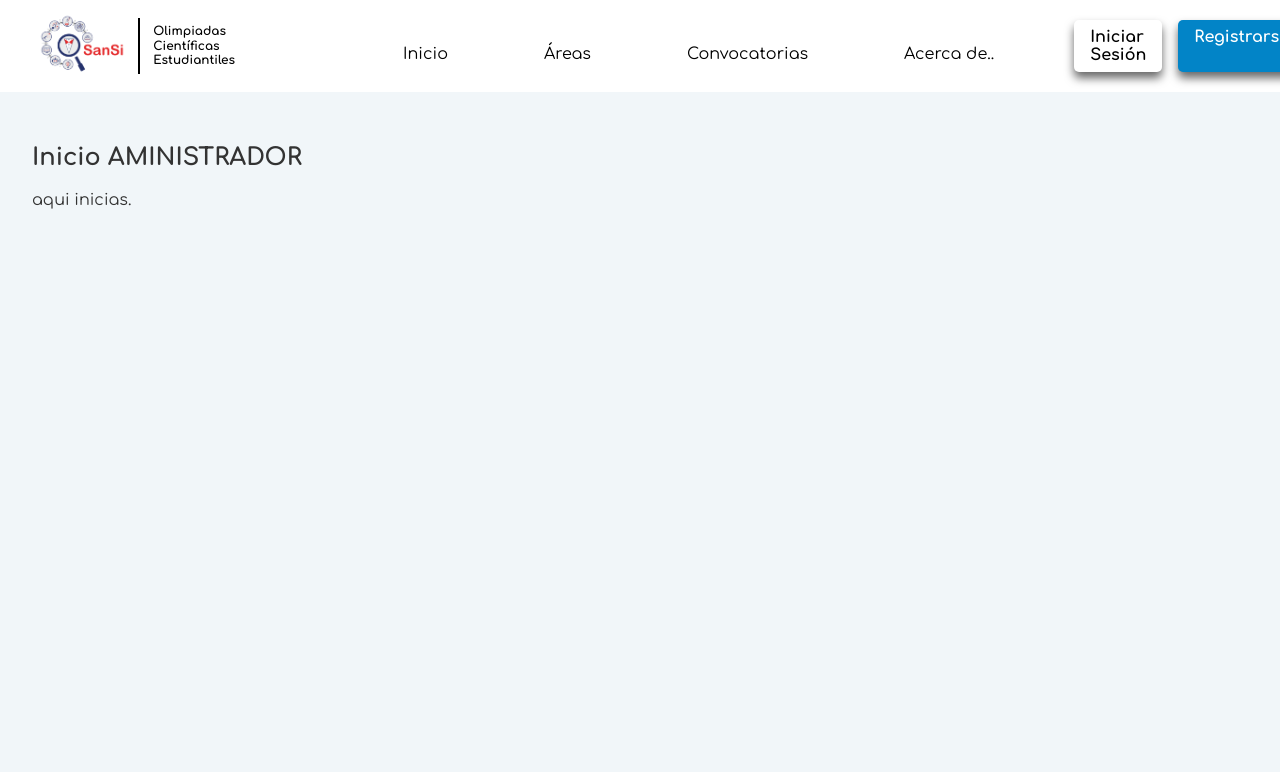
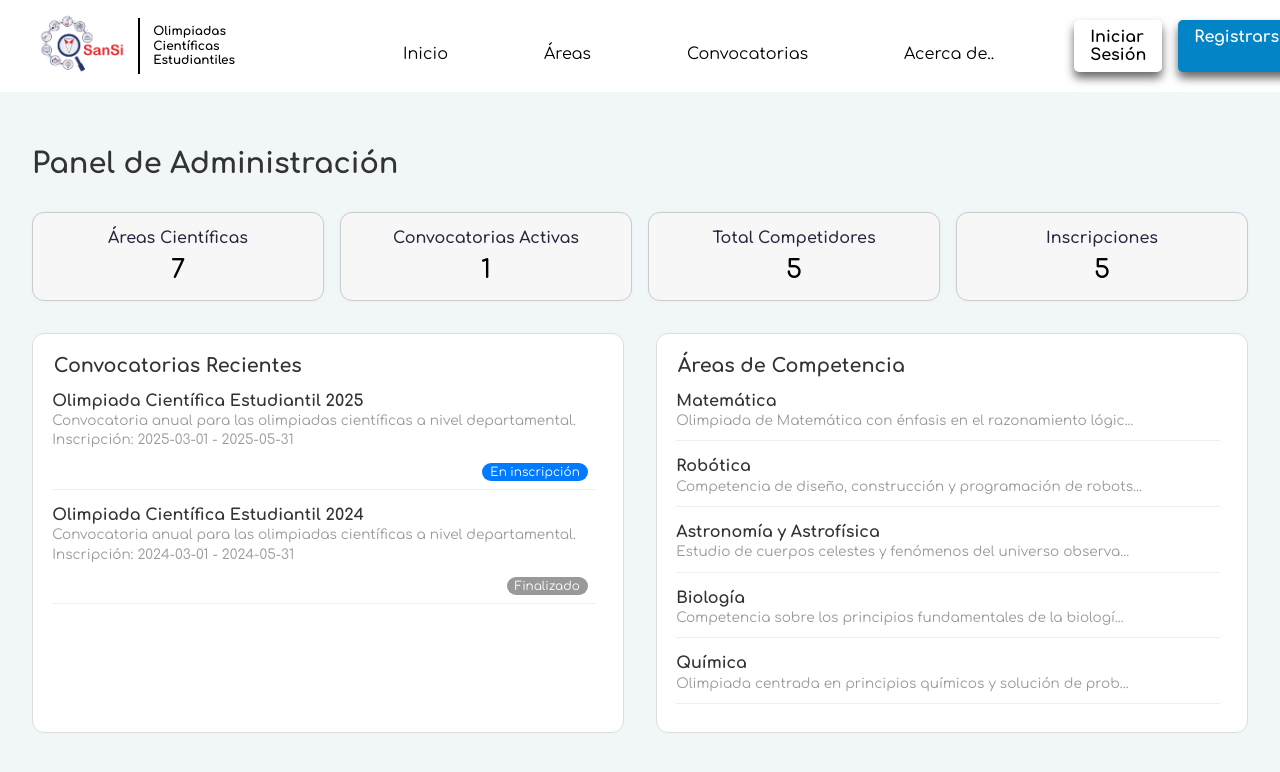
Before and after one commit to MauryQV/o-sansi-olympiad-registry, a React (Vite) app in the folder frontend/: page /inicio-admin in a window 1280 px wide. Shown: the top 772 px of the page. Built offline with nearby package versions, Linux system fonts and the light colour scheme; what @react-pdf/renderer would draw is missing.

Commit message:
Se creo Inicio del administrador tanto .jsx y css

```diff
--- a/frontend/src/components/InicioAdmin.jsx
+++ b/frontend/src/components/InicioAdmin.jsx
@@ -1,15 +1,97 @@
-import React from "react";
-import { useParams } from "react-router-dom";
 
-const Registro = () => {
-  const { rol } = useParams();
+import React, { useEffect, useState } from 'react';
+import '../styles/InicioAdmin.css';
+
+const InicioAdmin = () => {
+  const [estadisticas, setEstadisticas] = useState({
+    areas: 0,
+    convocatorias: 0,
+    competidores: 0,
+    inscripciones: 0,
+  });
+  const [convocatoriasRecientes, setConvocatoriasRecientes] = useState([]);
+  const [areas, setAreas] = useState([]);
+
+  useEffect(() => {
+    // simu
+    setTimeout(() => {
+      setEstadisticas({
+        areas: 7,
+        convocatorias: 1,
+        competidores: 5,
+        inscripciones: 5,
+      });
+
+      setConvocatoriasRecientes([
+        {
+          nombre: 'Olimpiada Científica Estudiantil 2025',
+          descripcion: 'Convocatoria anual para las olimpiadas científicas a nivel departamental.',
+          fecha_inicio: '2025-03-01',
+          fecha_fin: '2025-05-31',
+          estado: 'En inscripción'
+        },
+        {
+          nombre: 'Olimpiada Científica Estudiantil 2024',
+          descripcion: 'Convocatoria anual para las olimpiadas científicas a nivel departamental.',
+          fecha_inicio: '2024-03-01',
+          fecha_fin: '2024-05-31',
+          estado: 'Finalizado'
+        }
+      ]);
+
+      setAreas([
+        { nombre: 'Matemática', descripcion: 'Olimpiada de Matemática con énfasis en el razonamiento lógico y numérico.' },
+        { nombre: 'Robótica', descripcion: 'Competencia de diseño, construcción y programación de robots.' },
+        { nombre: 'Astronomía y Astrofísica', descripcion: 'Estudio de cuerpos celestes y fenómenos del universo observable.' },
+        { nombre: 'Biología', descripcion: 'Competencia sobre los principios fundamentales de la biología celular y molecular.' },
+        { nombre: 'Química', descripcion: 'Olimpiada centrada en principios químicos y solución de problemas experimentales.' },
+        { nombre: 'Física', descripcion: 'Competencia sobre los principios físicos, leyes del movimiento y termodinámica.' },
+        { nombre: 'Informática', descripcion: 'Desafíos de programación, algoritmos y estructuras de datos.' }
+      ]);
+    }, 500);
+  }, []);
 
   return (
-    <div style={{ padding: '2rem' }}>
-      <h2>Inicio AMINISTRADOR{rol}</h2>
-      <p>aqui inicias.</p>
+    <div className="admin-panel">
+      <h2>Panel de Administración</h2>
+      <div className="admin-resumen">
+        <div className="admin-box">Áreas Científicas<br/><span>{estadisticas.areas}</span></div>
+        <div className="admin-box">Convocatorias Activas<br/><span>{estadisticas.convocatorias}</span></div>
+        <div className="admin-box">Total Competidores<br/><span>{estadisticas.competidores}</span></div>
+        <div className="admin-box">Inscripciones<br/><span>{estadisticas.inscripciones}</span></div>
+      </div>
+
+      <div className="admin-contenido">
+        <div className="admin-card">
+          <h3>Convocatorias Recientes</h3>
+          <div className="admin-lista">
+            {convocatoriasRecientes.map((c, i) => (
+              <div key={i} className="convocatoria-item">
+                <strong>{c.nombre}</strong>
+                <p>{c.descripcion}</p>
+                <p>Inscripción: {c.fecha_inicio} - {c.fecha_fin}</p>
+                <div className="convocatoria-reciente-estado">
+                  <span className={`estado-tag ${c.estado.toLowerCase().replace(/\s+/g, '-')}`}>{c.estado}</span>
+                </div>
+              </div>
+            ))}
+          </div>
+        </div>
+
+        <div className="admin-card">
+          <h3>Áreas de Competencia</h3>
+          <div className="admin-lista-scroll">
+            {areas.map((a, i) => (
+              <div key={i} className="area-item">
+                <strong>{a.nombre}</strong>
+                <p>{a.descripcion.slice(0, 60)}...</p>
+              </div>
+            ))}
+          </div>
+        </div>
+      </div>
     </div>
   );
 };
 
-export default Registro;
+export default InicioAdmin;
--- a/frontend/src/components/PagosCompetidor/DetallePago.jsx
+++ b/frontend/src/components/PagosCompetidor/DetallePago.jsx
@@ -8,7 +8,7 @@ import { PDFDownloadLink } from '@react-pdf/renderer';
 import descarga from '../../image/descarga.svg';
 import casaInicio from '../../image/casaInicio.svg';
 import tarjetaQr from '../../image/tarjetaQr.svg';
-import BoletaPagoPDF from '../PagosCompetidor/BoletaPagoPDF.jsx'; // Asegúrate que la ruta sea esta
+import BoletaPagoPDF from '../PagosCompetidor/BoletaPagoPDF.jsx';
 
 const DetallePago = () => {
   const { boleta } = useParams();
@@ -20,7 +20,7 @@ const DetallePago = () => {
   const volver = () => navigate('/pagos-competidor');
 
   useEffect(() => {
-    // Simulación de datos del backend
+    // Simulación de datos del backendd
     const datosSimulados = {
       nombreCompetidor: "Luis Flores",
       ci: "9389739",
--- /dev/null
+++ b/frontend/src/styles/InicioAdmin.css
@@ -0,0 +1,122 @@
+.admin-panel {
+    padding: 2rem;
+    font-family: 'Comfortaa', cursive;
+  }
+
+  .admin-panel h2 {
+    margin-bottom: 2rem;
+    font-size: 1.8rem;
+  }
+
+  .admin-resumen {
+    display: flex;
+    gap: 1rem;
+    margin-bottom: 2rem;
+    flex-wrap: wrap;
+  }
+
+  .admin-box {
+    flex: 1;
+    min-width: 200px;
+    background: #f7f7f7;
+    padding: 1rem;
+    border-radius: 12px;
+    text-align: center;
+    font-weight: 600;
+    font-size: 1rem;
+    border: 1px solid #ccc;
+    box-shadow: 0 0 3px rgba(0, 0, 0, 0.05);
+    color:#23263D;
+  }
+
+  .admin-box span {
+    display: block;
+    font-size: 1.6rem;
+    margin-top: 0.5rem;
+    color: #000;
+  }
+
+  .admin-contenido {
+    display: grid;
+    grid-template-columns: 1fr 1fr;
+    gap: 2rem;
+  }
+
+  .admin-card {
+    background: #fff;
+    border: 1px solid #ddd;
+    border-radius: 12px;
+    padding: 1.2rem;
+    height: 400px;
+    display: flex;
+    flex-direction: column;
+  }
+
+  .admin-card h3 {
+    font-size: 1.2rem;
+    margin-bottom: 1rem;
+  }
+
+  .admin-lista,
+  .admin-lista-scroll {
+    overflow-y: auto;
+    flex: 1;
+    display: flex;
+    flex-direction: column;
+    gap: 1rem;
+    padding-right: 0.5rem;
+  }
+
+  .admin-lista::-webkit-scrollbar,
+  .admin-lista-scroll::-webkit-scrollbar {
+    width: 6px;
+  }
+  .admin-lista::-webkit-scrollbar-thumb,
+  .admin-lista-scroll::-webkit-scrollbar-thumb {
+    background-color: #ccc;
+    border-radius: 10px;
+  }
+
+  .convocatoria-item,
+  .area-item {
+    border-bottom: 1px solid #eee;
+    padding-bottom: 0.5rem;
+    padding-right: 0.5rem;
+    word-wrap: break-word;
+  }
+
+  .convocatoria-item strong,
+  .area-item strong {
+    font-size: 1rem;
+    display: block;
+  }
+
+  .convocatoria-item p,
+  .area-item p {
+    font-size: 0.85rem;
+    color: #999;
+    margin: 0.2rem 0;
+    line-height: 1.2;
+  }
+
+  .estado-tag {
+    display: inline-block;
+    font-size: 0.75rem;
+    padding: 2px 8px;
+    border-radius: 12px;
+    margin-top: 0.4rem;
+    color: white;
+  }
+
+  .estado-tag.en-inscripción {
+    background-color: #007bff;
+  }
+
+  .estado-tag.finalizado {
+    background-color: #999;
+  }
+  .convocatoria-reciente-estado{
+    display: flex;
+    justify-content: flex-end;
+    margin-top: 0.5rem;
+  }
```
